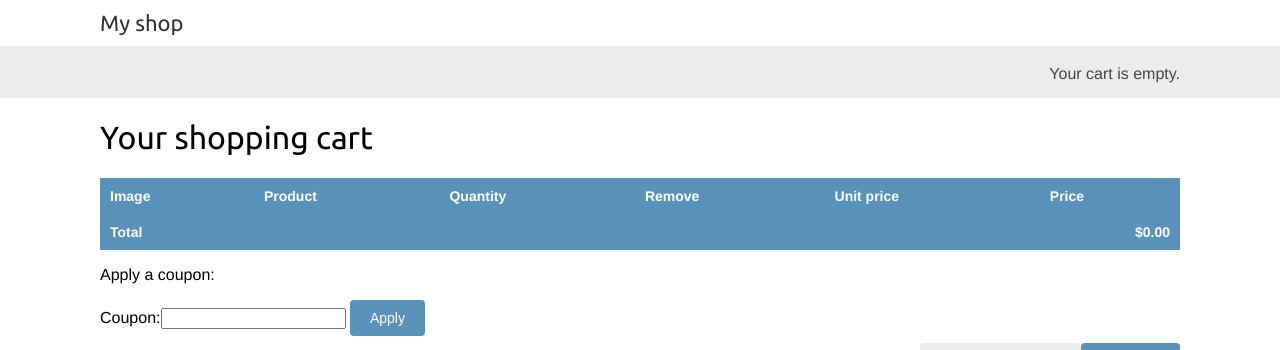
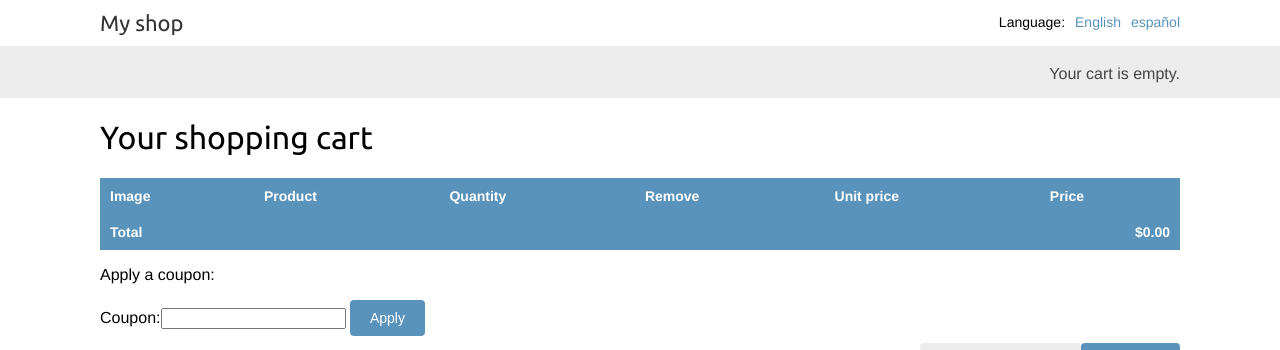
Before and after one commit to luyang93/Django-3-by-Example, a Django app: page /en/cart/ in a window 1280 px wide. Shown: the top 350 px of the page. Run offline with Django 3.2, Linux system fonts and the light colour scheme; parts of the project's set-up code (start-up, migrations or seed data) failed here and were passed over.

Commit message:
allowing users to switch language

```diff
--- a/Chapter07/myshop/shop/templates/shop/base.html
+++ b/Chapter07/myshop/shop/templates/shop/base.html
@@ -11,9 +11,23 @@
 </head>
 <body>
 <div id="header">
-    <a href="/" class="logo">
-        {% trans "My shop" %}
-    </a>
+    <a href="/" class="logo">{% trans "My shop" %}</a>
+    {% get_current_language as LANGUAGE_CODE %}
+    {% get_available_languages as LANGUAGES %}
+    {% get_language_info_list for LANGUAGES as languages %}
+    <div class="languages">
+        <p>{% trans "Language" %}:</p>
+        <ul class="languages">
+            {% for language in languages %}
+                <li>
+                    <a href="/{{ language.code }}/"
+                            {% if language.code == LANGUAGE_CODE %} class="selected"{% endif %}>
+                        {{ language.name_local }}
+                    </a>
+                </li>
+            {% endfor %}
+        </ul>
+    </div>
 </div>
 <div id="subheader">
     <div class="cart">
```
